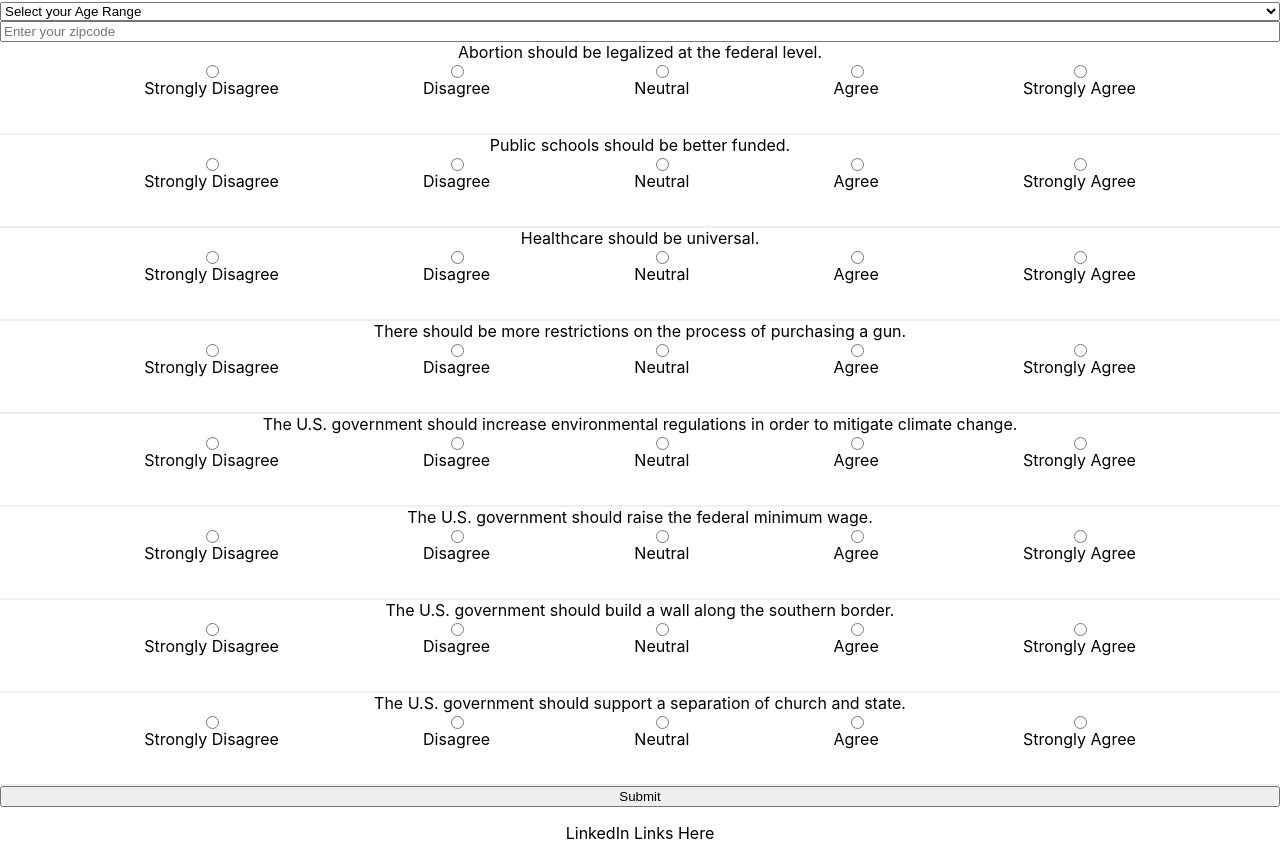
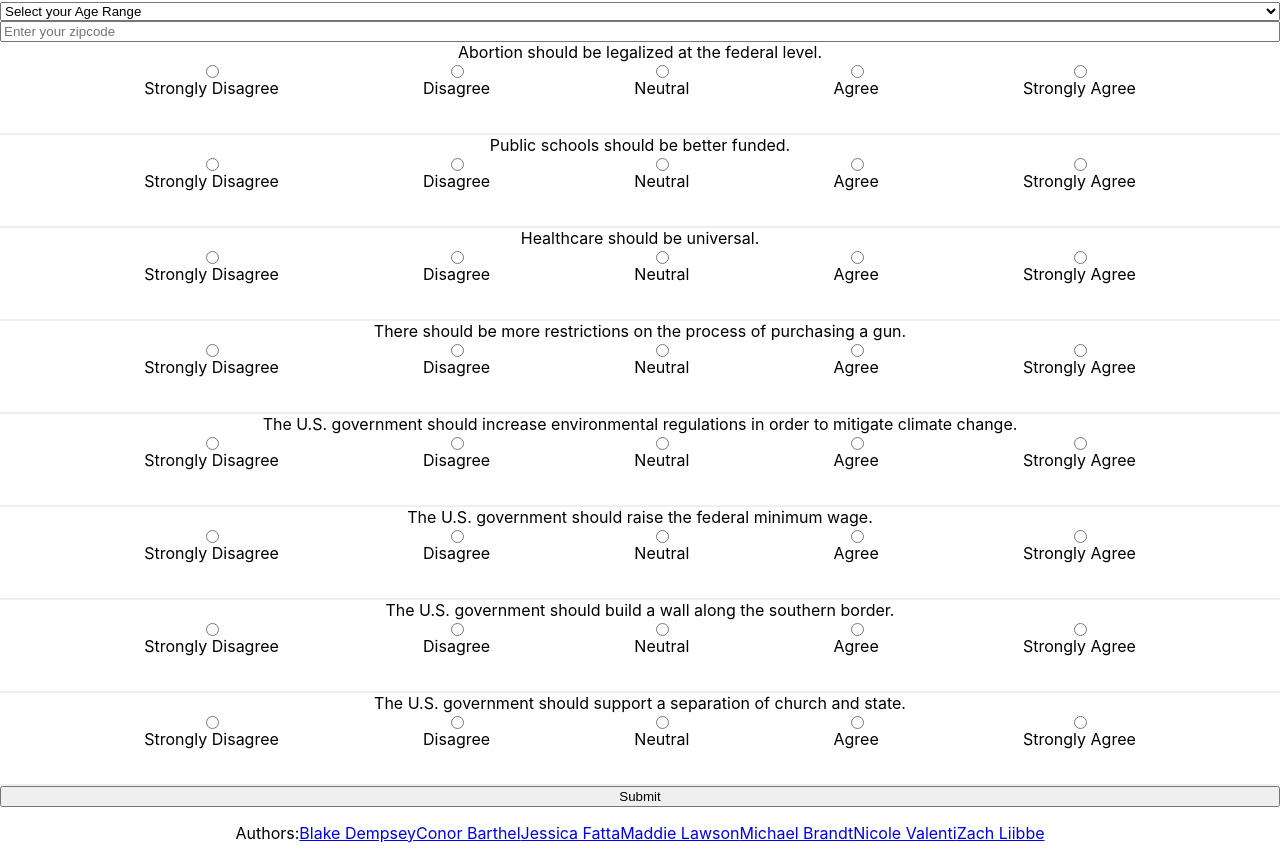
Before and after one commit to Mod-4-Capstone/we-the-people-fe, a React (Create React App) app: page / in a window 1280 px wide. Shown: the part 129-988 px from the top of the page. Built offline with nearby package versions, Linux system fonts and the light colour scheme.

Commit message:
Add LinkedIn links to footer

```diff
--- a/src/components/Footer/Footer.js
+++ b/src/components/Footer/Footer.js
@@ -4,7 +4,16 @@ import './Footer.css'
 const Footer = () => {
   return (
     <section className="footer">
-      <p className="linked-in-links">LinkedIn Links Here</p>
+      <p className="linked-in-links">
+        Authors:
+        <a href="http://linkedin.com/in/blake-dempsey">Blake Dempsey</a>
+        <a href="https://www.linkedin.com/in/conor-barthel/">Conor Barthel</a>
+        <a href="https://www.linkedin.com/in/jessica-fatta/">Jessica Fatta</a>
+        <a href="https://www.linkedin.com/in/mlaw1/">Maddie Lawson</a>
+        <a href="https://www.linkedin.com/in/mbrandt00/">Michael Brandt</a>
+        <a href="https://www.linkedin.com/in/nicole-valentini-9a576516b/">Nicole Valenti</a>
+        <a href="https://www.linkedin.com/in/zachliibbe/">Zach Liibbe</a>
+      </p>
     </section>
   )
 }
```
